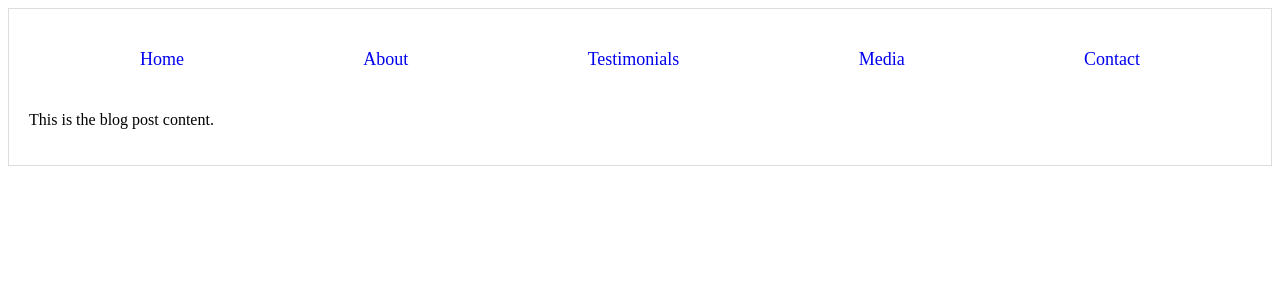
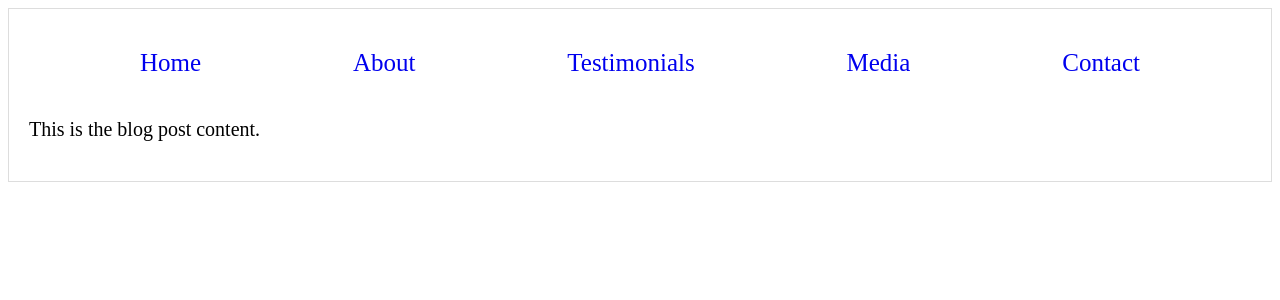
Before and after one commit to asalaza6/kaysensurfboards, a Next.js app: page /post in a window 1280 px wide. Shown: the top 300 px of the page. Built offline with nearby package versions, Linux system fonts and the light colour scheme.

Commit message:
small changes
adaptibility on header + images

```diff
--- a/components/Header.js
+++ b/components/Header.js
@@ -3,7 +3,7 @@ import Link from 'next/link';
 const linkStyle = {
   display: "inline-block",
   textDecoration: "none",
-  fontSize: 18,
+  fontSize: "3vw",
 
 };
 const headerStyle = {
@@ -19,13 +19,51 @@ const blockStyle = {
   flex:1,
   display: "inline-block",
 }
-class Header extends React.Component {
+function Header() {
 
-  render(){
     return(
       <div style = {headerStyle}>
-        <Link style = {blockStyle} href="/">
-          <a style={linkStyle}>Home</a>
+      <Link  href="/">
+        <a className ="link">Home</a>
+      </Link>
+      <Link href="/about">
+        <a className ="link">About</a>
+      </Link>
+      <Link href="/testimonials">
+        <a className ="link">Testimonials</a>
+      </Link>
+      <Link href="/media">
+        <a className ="link">Media</a>
+      </Link>
+      <Link href="/contact">
+        <a className ="link">Contact</a>
+      </Link>
+<style jsx>{`
+        .link {
+          text-decoration:none;
+          font-size: 3vw;
+        } @media (min-width: 850px){
+          .link {
+            font-size: 25px;
+          }
+        }
+        .container {
+          margin: 50px;
+        }
+        p {
+          color: blue;
+        }
+      `}</style>
+      <style jsx global>{`
+        p {
+          font-size: 20px;
+        }
+      `}</style>
+    </div>
+    )
+}
+/*<Link  href="/">
+<a className ="asdf">Home</a>
 </Link>
 <Link href="/about">
 <a style={linkStyle}>About</a>
@@ -38,10 +76,5 @@ class Header extends React.Component {
 </Link>
 <Link href="/contact">
 <a style={linkStyle}>Contact</a>
-        </Link>
-      </div>
-    )
-  }
-}
-
+</Link>*/
 export default Header;
```
Also changed, not shown: components/Catalog.js (+5 -2 lines). Lines whose indentation alone changed are shown as unchanged.
